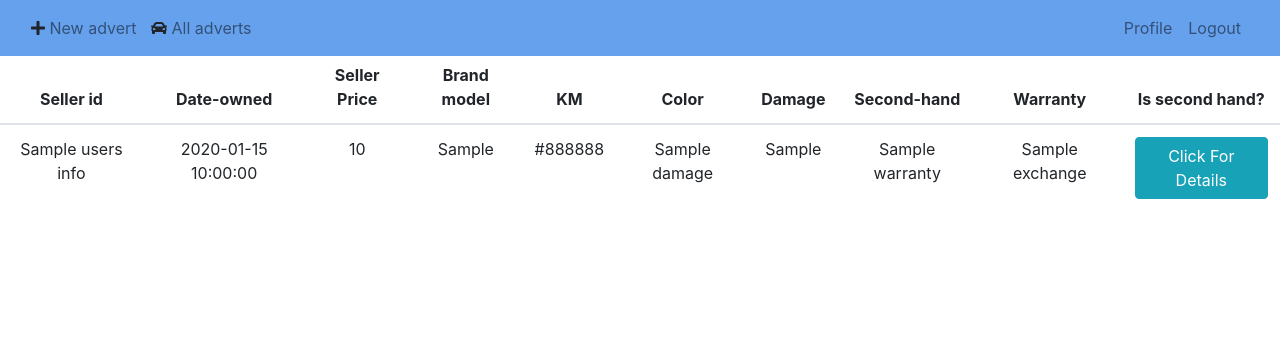
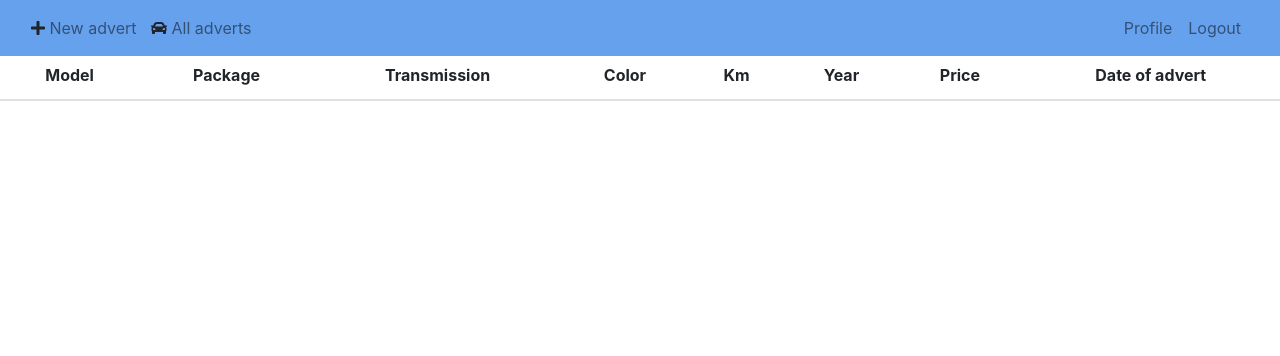
Before and after one commit to Bil-372-Proje-8-Organization/Bil372_Proje_8, a Flask app: template templates/sellers_adverts.html in a window 1280 px wide. Shown: the top 356 px of the page. Run offline with Flask 2, Linux system fonts and the light colour scheme; the template is opened without the code that fills it: most values are stand-ins (such as "Sample title", 1, 10 or a date in 2020); lists and menus that the app fills with data are empty; parts of the project's set-up code (start-up, migrations or seed data) failed here and were passed over; some libraries are stand-ins or nearby versions.

Commit message:
Visual changes in seller_adverts page

```diff
--- a/templates/sellers_adverts.html
+++ b/templates/sellers_adverts.html
@@ -69,46 +69,44 @@
                 <table class="table table-hover" style="margin-top:50px;">
                     <thead>
                       <tr>
-                        <th scope="col">Seller id</th>
-                        <th scope="col">Date-owned</th>
-                        <th scope="col">Seller Price</th>
-                        <th scope="col">Brand model</th>
-                        <th scope="col">KM</th>
+                        <th scope="col">Model</th>
+                        <th scope="col">Package</th>
+                        <th scope="col">Transmission</th>
+
                         <th scope="col">Color</th>
-                        <th scope="col">Damage</th>
-                        <th scope="col">Second-hand</th>
-                        <th scope="col">Warranty</th>
-                        <th scope="col">Is second hand?</th>
+                        <th scope="col">Km</th>
+                        <th scope="col">Year</th>
+
+                        <th scope="col">Price</th>
+
+                        <th scope="col">Date of advert</th>
                       </tr>
                     </thead>
                     <tbody>
                     {%for advert in adverts%}
                       <tr>
 
-                            {%for Users_info in Users_info%}
-                              {%if Users_info.users_id == advert.seller_id%}
-                                <td>{{Users_info.name}}</td>
-                              {%endif%}
-                            {%endfor%}
-
-                            <td>{{advert.ad_date}}</td>
-                            <td>{{advert.seller_price}}</td>
-
                         {%for vehicle in vehicles%}
                           {%if advert.vehicle_no == vehicle.vehicle_no%}
                             <td>{{vehicle.brand_model}}</td>
-                              {%endif%}
-                            {%endfor%}
+                            <td>{{vehicle.package}}</td>
+                            <td>{{vehicle.transmission}}</td>
 
+                            <td>{{advert.color}}</td>
                             <td>{{advert.km}}</td>
-                            <td>{{advert.color}}</td>
-                            <td>{{advert.damage}}</td>
-                            <td>{{advert.second_hand}}</td>
-                            <td>{{advert.warranty}}</td>
-                            <td>{{advert.exchange}}</td>
+                            <td>{{vehicle.year}}</td>
+
+
+                            <td>{{advert.seller_price}}</td>
+
+                            <td>{{advert.ad_date}}</td>
+
                             <td class="align-middle">
                               <a href="{{ url_for('detailsAdvert',id=advert.ad_no) }}" class="btn btn-info" >Click For Details</a>
                             </td>
+
+                          {%endif%}
+                        {%endfor%}
                       </tr>
                     {%endfor%}
                     </tbody>
```
Lines whose indentation alone changed are shown as unchanged.
